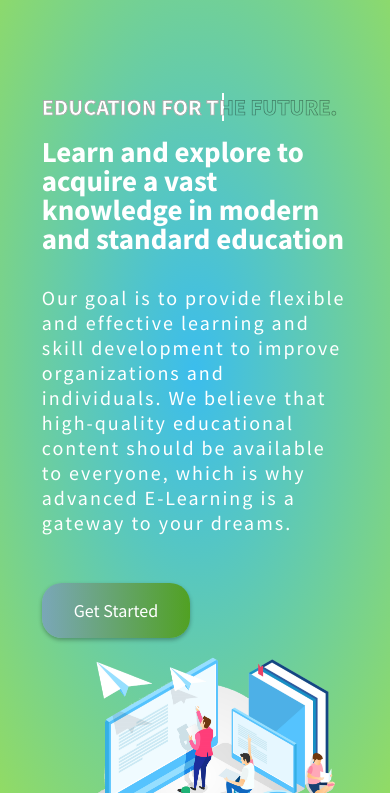
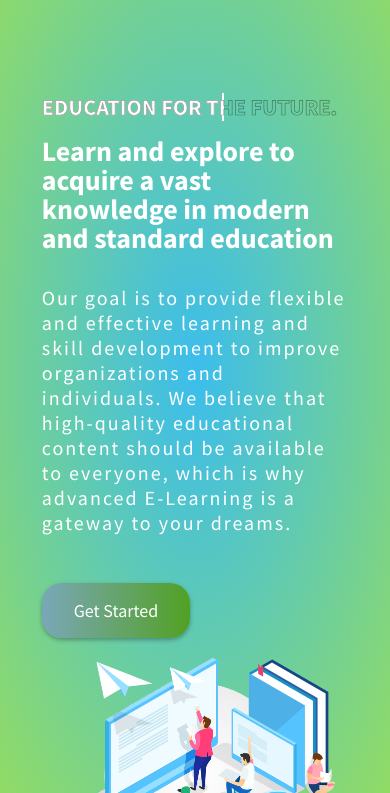
Before and after one commit to Berry-bott/advance-e-learning, a plain HTML site: page index.html in a window 390 px wide. Shown: the part 51-844 px from the top of the page. Drawn offline with nearby package versions, Linux system fonts and the light colour scheme.

Commit message:
new commit

```diff
--- a/styles/style.css
+++ b/styles/style.css
@@ -848,7 +848,7 @@ textarea:hover {
         .header-text{
 
             width: 100% !important;
-            font-size: 29px !important;
+            font-size: 28px !important;
             line-height: 29px !important;
         }
         .br{
```
